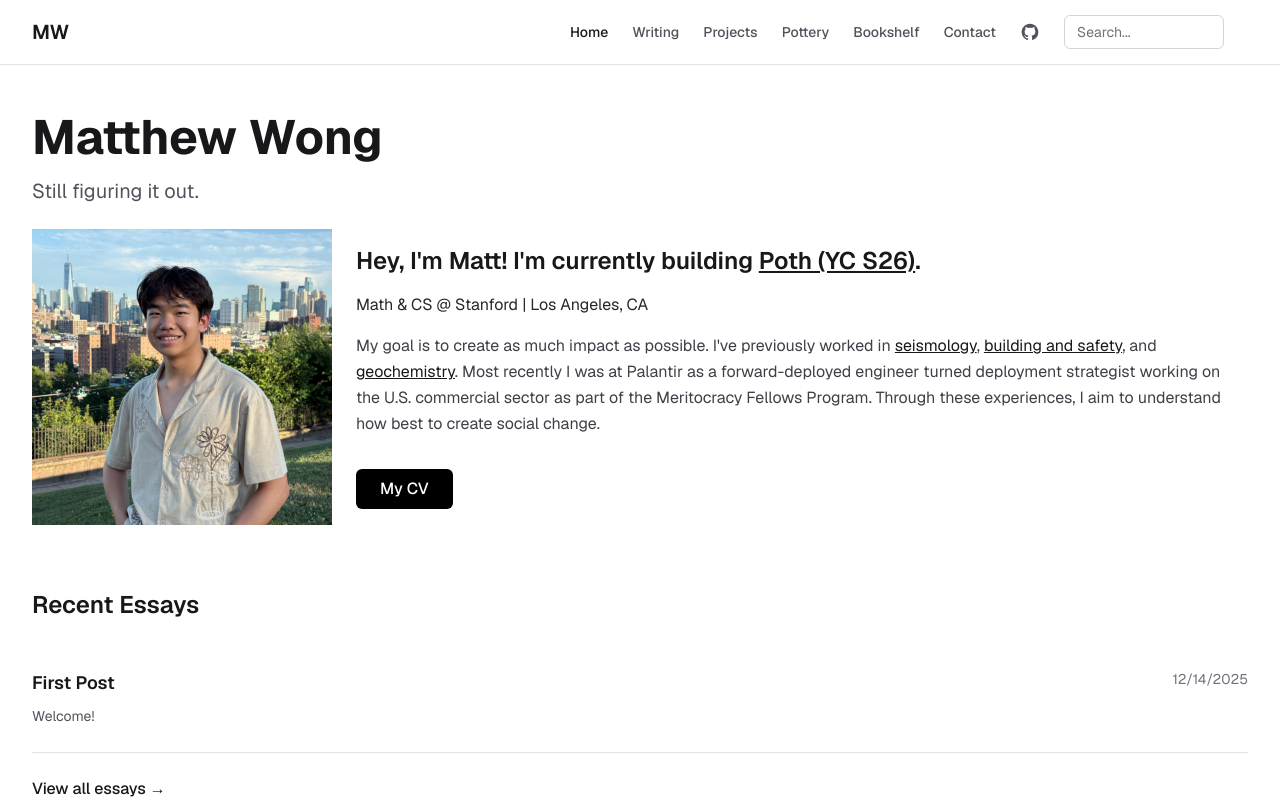
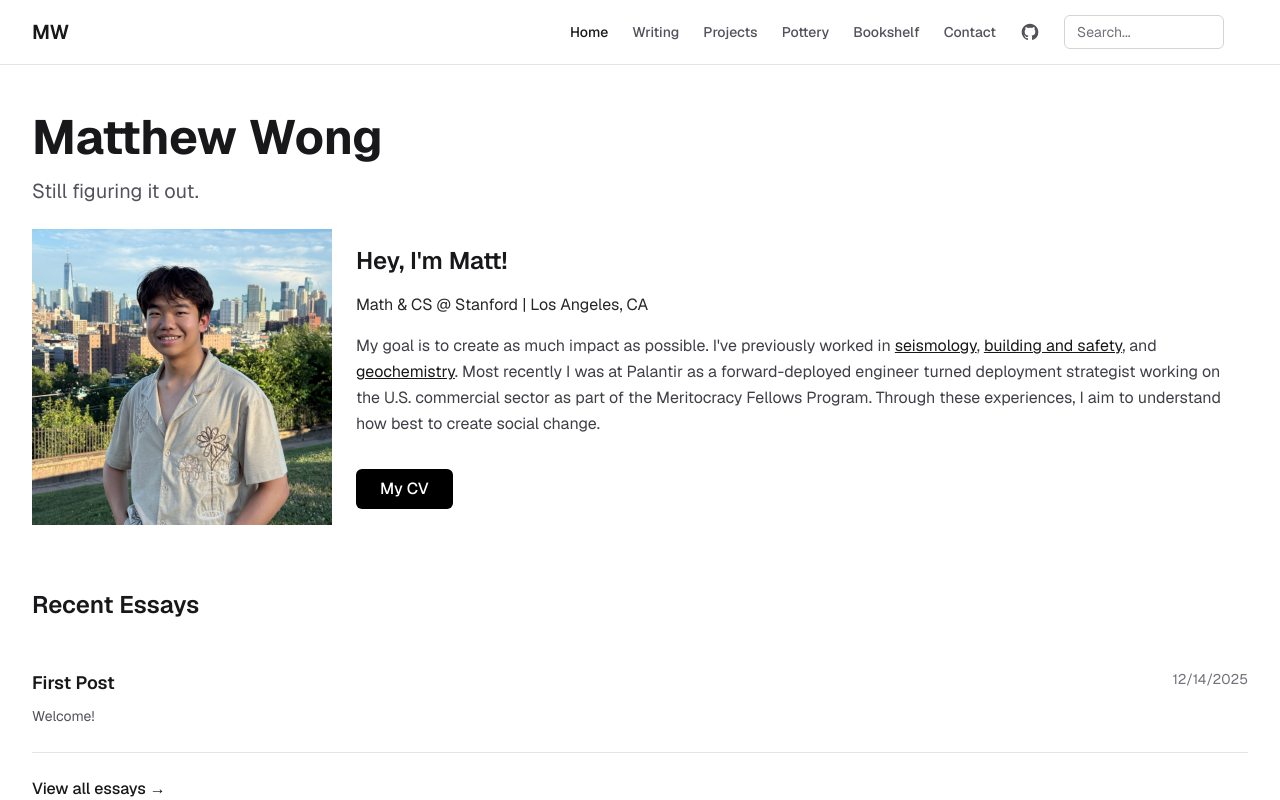
Before and after one commit to wongm6216/matthewwong-dev, a Next.js app: page / in a window 1280 px wide. Shown: the top 800 px of the page. Built offline with nearby package versions, Linux system fonts and the light colour scheme.

Commit message:
removed Poth

```diff
--- a/app/page.tsx
+++ b/app/page.tsx
@@ -31,16 +31,7 @@ export default function Home() {
             </div>
             <div className="flex flex-col flex-1 py-4">
                 <h2 className="text-2xl font-semibold mb-4 text-zinc-900 dark:text-zinc-100">
-                  Hey, I'm Matt! I'm currently building{" "}
-                  <Link
-                    href="https://pothai.app/"
-                    target="_blank"
-                    rel="noopener noreferrer"
-                    className="text-zinc-900 dark:text-zinc-100 underline hover:opacity-80"
-                  >
-                    Poth (YC S26)
-                  </Link>
-                  .
+                  Hey, I'm Matt!
                 </h2>
                 <h3 className="text-zinc-800 dark:text-zinc-100 mb-4">
                   Math & CS @ Stanford | Los Angeles, CA
```
